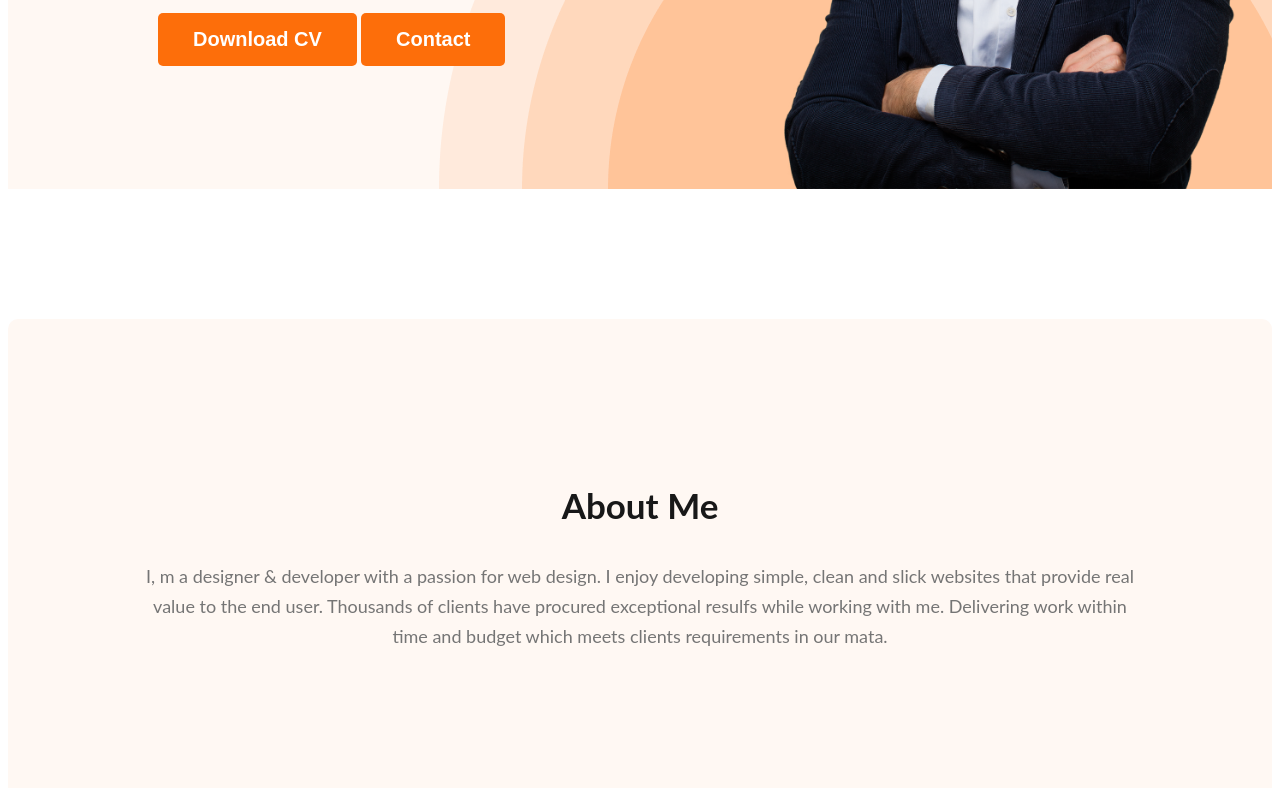
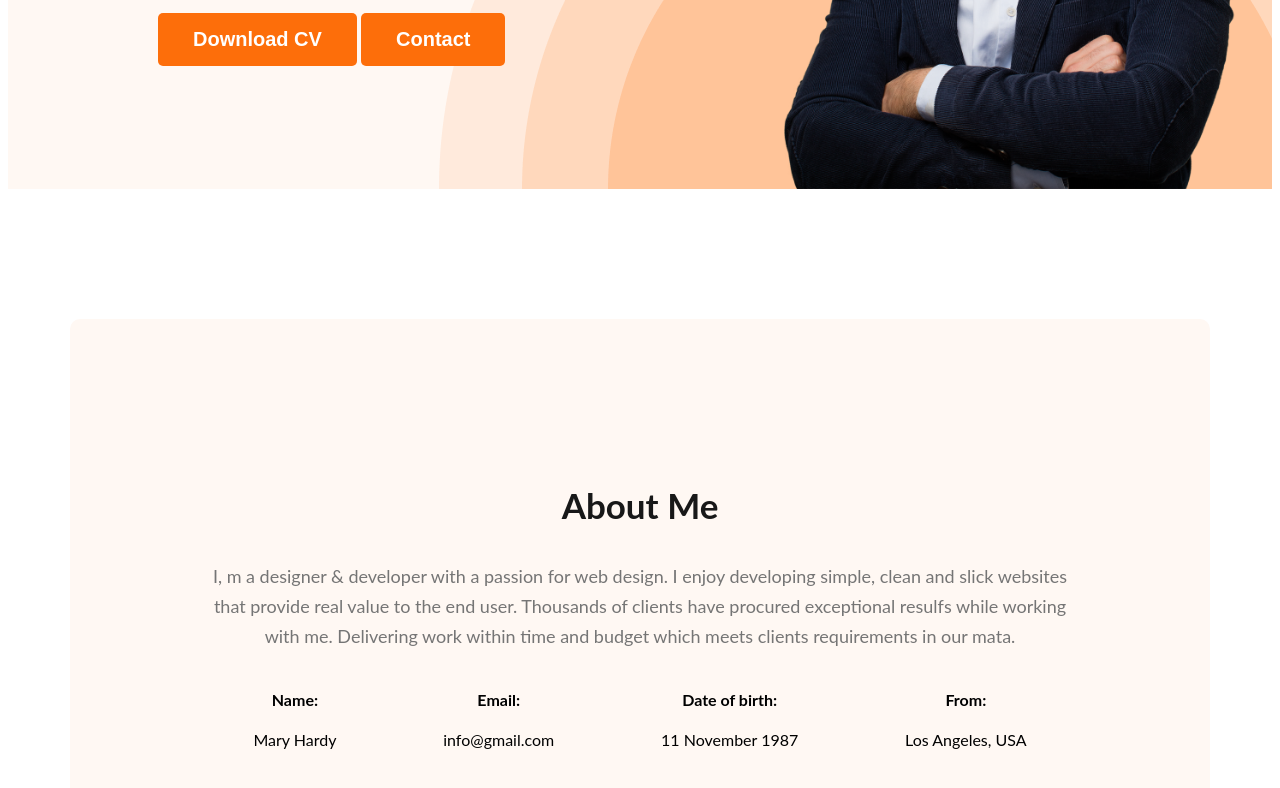
Before and after one commit to rirubelhossain/protfolio-dev, a plain HTML site: page index.html in a window 1280 px wide. Shown: the part 572-1360 px from the top of the page. Drawn offline with Linux system fonts and the light colour scheme.

Commit message:
added about information

```diff
--- a/index.html
+++ b/index.html
@@ -38,6 +38,24 @@
             <p class="section-description">
                 I, m a designer & developer with a passion for web design. I enjoy developing simple, clean and slick websites that provide real value to the end user. Thousands of clients have procured exceptional resulfs while working with me. Delivering work within time and budget which meets clients requirements in our mata.
             </p>
+            <div class="about-info-container">
+                <div class="about-info">
+                    <h4 class="info-title">Name:</h4>
+                    <p class="info-description">Mary Hardy </p>
+                </div>
+                <div class="about-info">
+                    <h4 class="info-title">Email:</h4>
+                    <p class="info-description">info@gmail.com</p>
+                </div>
+                <div class="about-info">
+                    <h4 class="info-title">Date of birth:</h4>
+                    <p class="info-description">11 November 1987</p>
+                </div>
+                <div class="about-info">
+                    <h4 class="info-title">From:</h4>
+                    <p class="info-description">Los Angeles, USA</p>
+                </div>
+            </div>
         </section>
     </main>
 
--- a/styles/style.css
+++ b/styles/style.css
@@ -105,3 +105,14 @@ nav a {
     font-weight: 400;
     line-height: 30px;
 }
+main{
+    max-width: 1140px;
+    margin: 0 auto;
+}
+.about-info-container{
+    display: flex;
+    justify-content: space-around
+}
+.about-info{
+   text-align: center;
+}
```
